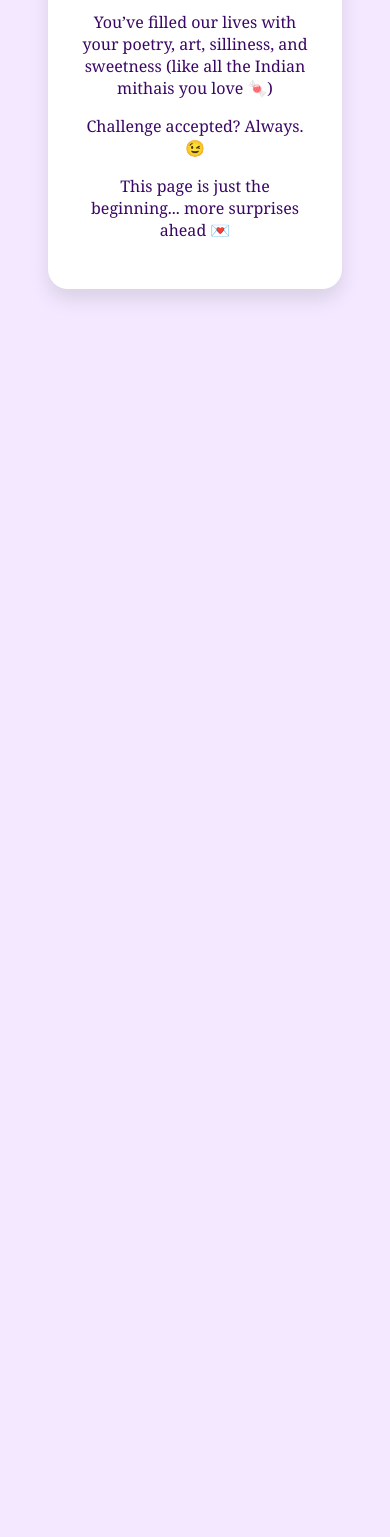
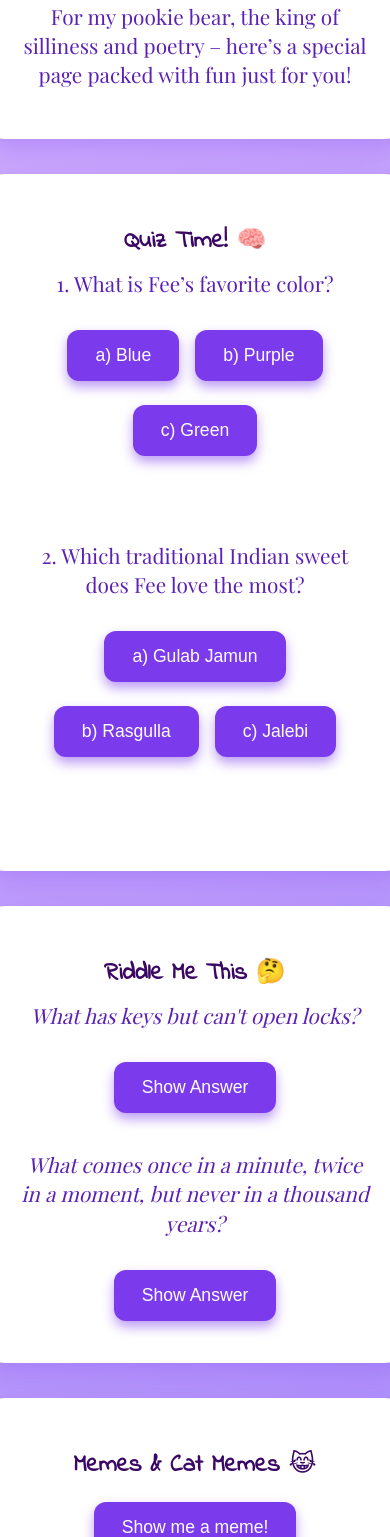
Before and after one commit to mishkaat-create/feebirthdayfinal, a plain HTML site: page index.html in a window 390 px wide. Shown: the part 463-2000 px from the top of the page. Before the commit the page ends 844 px from the top, so only its background shows below. Drawn offline with nearby package versions, Linux system fonts and the light colour scheme.

Commit message:
Update index.html

```diff
--- a/index.html
+++ b/index.html
@@ -2,41 +2,201 @@
 <html lang="en">
 <head>
   <meta charset="UTF-8" />
-  <meta name="viewport" content="width=device-width, initial-scale=1.0"/>
-  <title>Happy Birthday, Fee!</title>
+  <meta name="viewport" content="width=device-width, initial-scale=1" />
+  <title>Happy Birthday, Fee! 🎉💜</title>
   <style>
+    @import url('https://fonts.googleapis.com/css2?family=Indie+Flower&family=Playfair+Display&display=swap');
+
     body {
-      background-color: #f3e8ff;
-      font-family: 'Georgia', serif;
+      background: linear-gradient(135deg, #d8b4fe, #a78bfa);
+      font-family: 'Playfair Display', serif;
       color: #3b0764;
-      text-align: center;
-      padding: 40px;
+      margin: 0; padding: 0;
+      min-height: 100vh;
+      display: flex;
+      flex-direction: column;
+      align-items: center;
+      padding: 20px;
+      user-select: none;
+    }
+    h1, h2 {
+      font-family: 'Indie Flower', cursive;
+      margin-bottom: 0.3em;
     }
     h1 {
-      font-size: 3em;
-      color: #6b21a8;
+      font-size: 3.8em;
+      color: #7c3aed;
+      text-shadow: 1px 1px 6px #a78bfa;
     }
-    .box {
-      background-color: #fff;
-      padding: 2em;
-      margin: auto;
-      max-width: 700px;
+    .container {
+      background: white;
+      border-radius: 25px;
+      box-shadow: 0 10px 30px rgba(124, 58, 237, 0.3);
+      max-width: 720px;
+      width: 100%;
+      padding: 30px 40px;
+      margin-bottom: 35px;
+      text-align: center;
+      animation: fadeIn 1.5s ease forwards;
+    }
+    p {
+      font-size: 1.3em;
+      margin: 10px 0 20px 0;
+      line-height: 1.4;
+      color: #5b21b6;
+    }
+    button {
+      background: #7c3aed;
+      color: white;
+      border: none;
+      border-radius: 12px;
+      padding: 15px 28px;
+      font-size: 1.1em;
+      cursor: pointer;
+      margin: 12px 6px;
+      transition: background-color 0.3s ease, transform 0.2s ease;
+      box-shadow: 0 6px 12px rgba(124, 58, 237, 0.5);
+    }
+    button:hover {
+      background: #9d4edd;
+      transform: scale(1.07);
+      box-shadow: 0 8px 18px rgba(157, 78, 221, 0.7);
+    }
+    .answer {
+      margin-top: 14px;
+      font-weight: 600;
+      color: #7c3aed;
+      font-size: 1.2em;
+      min-height: 2em;
+      user-select: text;
+    }
+    img {
+      max-width: 100%;
       border-radius: 20px;
-      box-shadow: 0 10px 20px rgba(0,0,0,0.1);
+      margin-top: 18px;
+      box-shadow: 0 10px 20px rgba(124, 58, 237, 0.4);
     }
-    .emoji {
-      font-size: 2em;
+    /* Special message */
+    #secret-message {
+      font-size: 1.6em;
+      font-family: 'Indie Flower', cursive;
+      color: #a855f7;
+      margin-top: 20px;
+      opacity: 0;
+      transition: opacity 1.8s ease;
+      user-select: text;
+    }
+    #secret-message.visible {
+      opacity: 1;
+    }
+    /* Animations */
+    @keyframes fadeIn {
+      0% {opacity: 0; transform: translateY(20px);}
+      100% {opacity: 1; transform: translateY(0);}
     }
   </style>
 </head>
 <body>
-  <div class="box">
-    <h1>Happy Birthday, Momo!</h1>
-    <p class="emoji">🎉🎂💜</p>
-    <p>To the kindest soul, my pookie bear, my Fee –</p>
-    <p>You’ve filled our lives with your poetry, art, silliness, and sweetness (like all the Indian mithais you love 🍬)</p>
-    <p>Challenge accepted? Always. 😉</p>
-    <p>This page is just the beginning... more surprises ahead 💌</p>
+
+  <div class="container" style="animation-delay: 0.2s;">
+    <h1>Happy Birthday, Momo! 🎉🎂💜</h1>
+    <p>For my pookie bear, the king of silliness and poetry – here’s a special page packed with fun just for you!</p>
   </div>
+
+  <!-- Quiz Section -->
+  <div class="container" style="animation-delay: 0.5s;">
+    <h2>Quiz Time! 🧠</h2>
+    <p>1. What is Fee’s favorite color?</p>
+    <button onclick="checkAnswer('quiz1', 'a')">a) Blue</button>
+    <button onclick="checkAnswer('quiz1', 'b')">b) Purple</button>
+    <button onclick="checkAnswer('quiz1', 'c')">c) Green</button>
+    <p id="quiz1-result" class="answer"></p>
+
+    <p>2. Which traditional Indian sweet does Fee love the most?</p>
+    <button onclick="checkAnswer('quiz2', 'a')">a) Gulab Jamun</button>
+    <button onclick="checkAnswer('quiz2', 'b')">b) Rasgulla</button>
+    <button onclick="checkAnswer('quiz2', 'c')">c) Jalebi</button>
+    <p id="quiz2-result" class="answer"></p>
+  </div>
+
+  <!-- Riddles Section -->
+  <div class="container" style="animation-delay: 0.8s;">
+    <h2>Riddle Me This 🤔</h2>
+    <div>
+      <p><em>What has keys but can't open locks?</em></p>
+      <button onclick="toggleRiddleAnswer('riddle1')">Show Answer</button>
+      <p id="riddle1" class="answer" style="display:none;">A piano! 🎹</p>
+    </div>
+    <div style="margin-top: 25px;">
+      <p><em>What comes once in a minute, twice in a moment, but never in a thousand years?</em></p>
+      <button onclick="toggleRiddleAnswer('riddle2')">Show Answer</button>
+      <p id="riddle2" class="answer" style="display:none;">The letter "M". 🕵️‍♂️</p>
+    </div>
+  </div>
+
+  <!-- Meme Section -->
+  <div class="container" style="animation-delay: 1.1s;">
+    <h2>Memes & Cat Memes 😹</h2>
+    <button onclick="showNextMeme()">Show me a meme!</button>
+    <div id="meme-container"></div>
+  </div>
+
+  <!-- Secret Message -->
+  <div class="container" style="animation-delay: 1.4s;">
+    <h2>Shhh... Secret Message 💌</h2>
+    <button onclick="revealSecret()">Click to reveal!</button>
+    <p id="secret-message">Happy Birthday, my love! You’re my inspiration, my poetry, and my forever. Love you to the moon and back, Fee! 💜🌙✨</p>
+  </div>
+
+<script>
+  // Quiz answers correct keys
+  const correctAnswers = {
+    quiz1: 'b',
+    quiz2: 'a'
+  };
+
+  function checkAnswer(quizId, choice) {
+    const result = document.getElementById(`${quizId}-result`);
+    if (choice === correctAnswers[quizId]) {
+      result.textContent = "Correct! 🎉";
+      result.style.color = '#7c3aed';
+    } else {
+      result.textContent = "Oops! Try again.";
+      result.style.color = '#d946ef';
+    }
+  }
+
+  function toggleRiddleAnswer(id) {
+    const el = document.getElementById(id);
+    if (el.style.display === 'none') {
+      el.style.display = 'block';
+    } else {
+      el.style.display = 'none';
+    }
+  }
+
+  // Memes array
+  const memes = [
+    'https://i.imgur.com/JfPpwOA.jpg', // classic cat meme 1
+    'https://i.imgur.com/3Q9Xl6B.jpg', // cat with sunglasses
+    'https://i.imgur.com/uM5x4uU.jpg', // funny cat and dog
+    'https://i.imgur.com/MTYI6Qp.jpg', // meme with text
+    'https://i.imgur.com/5wV3g2r.jpg'  // cat tired meme
+  ];
+  let memeIndex = 0;
+
+  function showNextMeme() {
+    const container = document.getElementById('meme-container');
+    container.innerHTML = `<img src="${memes[memeIndex]}" alt="Funny meme" />`;
+    memeIndex = (memeIndex + 1) % memes.length;
+  }
+
+  // Secret message reveal
+  function revealSecret() {
+    const msg = document.getElementById('secret-message');
+    msg.classList.add('visible');
+  }
+</script>
+
 </body>
 </html>
```
